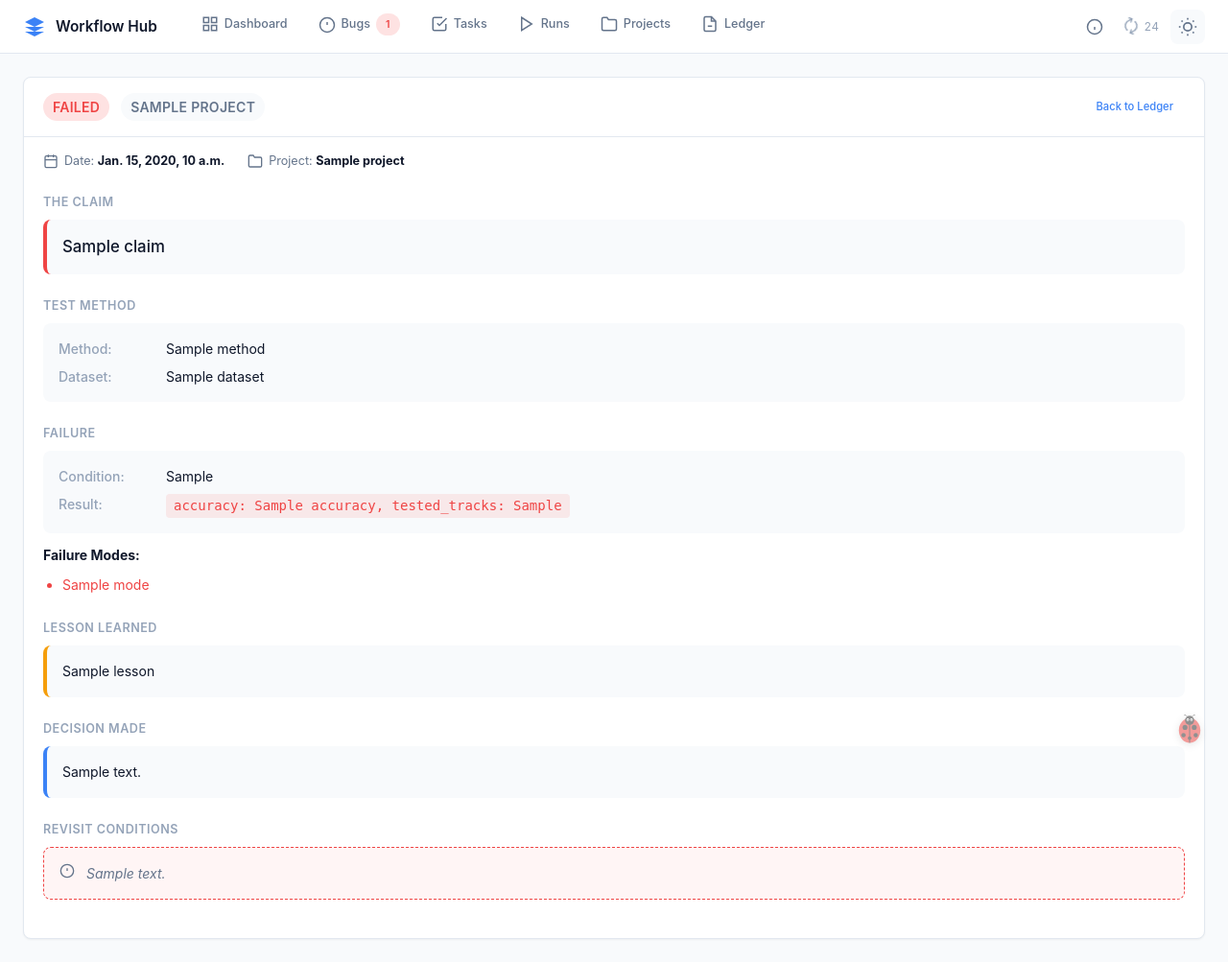
After one commit to metazen11/workflow-hub, a Django app: template app/templates/ledger_entry.html in a window 1280 px wide. The commit adds this page. Shown: the whole page at 96% size. Run offline with Django 4.2, Linux system fonts and the light colour scheme; the template is opened without the code that fills it: most values are stand-ins (such as "Sample title", 1, 10 or a date in 2020); some libraries are stand-ins or nearby versions.

Commit message:
feat: Add Failed Claims Ledger UI
- New ledger view at /ui/ledger/ for epistemic accountability
- Lists failed claims with project, date, failure modes
- Detail view shows full claim, test method, result, lesson, decision
- Ledger nav item added to main navigation
- First entry: BeatBridge downbeat accuracy claim
- Added PyYAML dependency for YAML parsing

```diff
--- a/app/templates/base.html
+++ b/app/templates/base.html
@@ -62,6 +62,14 @@
                             <path d="M22 19a2 2 0 0 1-2 2H4a2 2 0 0 1-2-2V5a2 2 0 0 1 2-2h5l2 3h9a2 2 0 0 1 2 2z"></path>
                         </svg>
                         Projects
+                    </a>
+                    <a href="/ui/ledger/" class="nav-item {% if active_page == 'ledger' %}active{% endif %}">
+                        <svg width="18" height="18" viewBox="0 0 24 24" fill="none" stroke="currentColor" stroke-width="2">
+                            <path d="M14 2H6a2 2 0 0 0-2 2v16a2 2 0 0 0 2 2h12a2 2 0 0 0 2-2V8z"></path>
+                            <polyline points="14 2 14 8 20 8"></polyline>
+                            <line x1="9" y1="15" x2="15" y2="15"></line>
+                        </svg>
+                        Ledger
                     </a>
                 </nav>
             </div>
--- /dev/null
+++ b/app/templates/ledger_entry.html
@@ -0,0 +1,212 @@
+{% extends "base.html" %}
+
+{% block title %}{{ entry.id }} - Failed Claims Ledger{% endblock %}
+{% block page_title %}{{ entry.id }}{% endblock %}
+
+{% block content %}
+<div class="card">
+    <div class="card-header" style="display: flex; justify-content: space-between; align-items: center;">
+        <div>
+            <span class="badge badge-danger" style="font-size: 1rem;">FAILED</span>
+            <span class="badge badge-secondary" style="font-size: 1rem; margin-left: 8px;">{{ entry.project }}</span>
+        </div>
+        <div>
+            <a href="/ui/ledger/" class="btn btn-sm">Back to Ledger</a>
+        </div>
+    </div>
+    <div class="card-body">
+        <!-- Meta -->
+        <div class="detail-meta" style="margin-bottom: 24px;">
+            <div class="detail-meta-item">
+                <svg width="16" height="16" viewBox="0 0 24 24" fill="none" stroke="currentColor" stroke-width="2">
+                    <rect x="3" y="4" width="18" height="18" rx="2" ry="2"></rect>
+                    <line x1="16" y1="2" x2="16" y2="6"></line>
+                    <line x1="8" y1="2" x2="8" y2="6"></line>
+                    <line x1="3" y1="10" x2="21" y2="10"></line>
+                </svg>
+                <span>Date: <strong>{{ entry.date }}</strong></span>
+            </div>
+            <div class="detail-meta-item">
+                <svg width="16" height="16" viewBox="0 0 24 24" fill="none" stroke="currentColor" stroke-width="2">
+                    <path d="M22 19a2 2 0 0 1-2 2H4a2 2 0 0 1-2-2V5a2 2 0 0 1 2-2h5l2 3h9a2 2 0 0 1 2 2z"></path>
+                </svg>
+                <span>Project: <strong>{{ entry.project }}</strong></span>
+            </div>
+        </div>
+
+        <!-- Claim -->
+        <div class="section">
+            <h4 class="section-title">The Claim</h4>
+            <div class="claim-box">
+                {{ entry.claim }}
+            </div>
+        </div>
+
+        <!-- Test -->
+        <div class="section">
+            <h4 class="section-title">Test Method</h4>
+            <div class="test-info">
+                <div class="info-row">
+                    <span class="info-label">Method:</span>
+                    <span class="info-value">{{ entry.test.method }}</span>
+                </div>
+                {% if entry.test.dataset %}
+                <div class="info-row">
+                    <span class="info-label">Dataset:</span>
+                    <span class="info-value">{{ entry.test.dataset }}</span>
+                </div>
+                {% endif %}
+            </div>
+        </div>
+
+        <!-- Failure -->
+        <div class="section">
+            <h4 class="section-title">Failure</h4>
+            <div class="failure-box">
+                <div class="info-row">
+                    <span class="info-label">Condition:</span>
+                    <span class="info-value">{{ entry.failure_condition }}</span>
+                </div>
+                <div class="info-row">
+                    <span class="info-label">Result:</span>
+                    <span class="info-value result-value">
+                        {% if entry.result.accuracy %}
+                        accuracy: {{ entry.result.accuracy }}{% if entry.result.tested_tracks %}, tested_tracks: {{ entry.result.tested_tracks }}{% endif %}
+                        {% else %}
+                        {{ entry.result }}
+                        {% endif %}
+                    </span>
+                </div>
+            </div>
+            {% if entry.failure_mode %}
+            <div class="failure-modes">
+                <strong>Failure Modes:</strong>
+                <ul>
+                    {% for mode in entry.failure_mode %}
+                    <li>{{ mode }}</li>
+                    {% endfor %}
+                </ul>
+            </div>
+            {% endif %}
+        </div>
+
+        <!-- Lesson -->
+        <div class="section">
+            <h4 class="section-title">Lesson Learned</h4>
+            <div class="lesson-box">
+                {{ entry.lesson }}
+            </div>
+        </div>
+
+        <!-- Decision -->
+        <div class="section">
+            <h4 class="section-title">Decision Made</h4>
+            <div class="decision-box">
+                {{ entry.decision }}
+            </div>
+        </div>
+
+        <!-- Revisit Conditions -->
+        <div class="section">
+            <h4 class="section-title">Revisit Conditions</h4>
+            <div class="revisit-box">
+                <svg width="16" height="16" viewBox="0 0 24 24" fill="none" stroke="currentColor" stroke-width="2" style="flex-shrink: 0;">
+                    <circle cx="12" cy="12" r="10"></circle>
+                    <line x1="12" y1="8" x2="12" y2="12"></line>
+                    <line x1="12" y1="16" x2="12.01" y2="16"></line>
+                </svg>
+                <span>{{ entry.revisit }}</span>
+            </div>
+        </div>
+    </div>
+</div>
+
+<style>
+.section {
+    margin-bottom: 24px;
+}
+.section-title {
+    font-size: 0.9rem;
+    font-weight: 600;
+    text-transform: uppercase;
+    letter-spacing: 0.5px;
+    color: var(--text-muted);
+    margin-bottom: 8px;
+}
+
+.claim-box {
+    font-size: 1.2rem;
+    font-weight: 500;
+    padding: 16px;
+    background: var(--bg-secondary);
+    border-radius: 8px;
+    border-left: 4px solid var(--danger);
+    line-height: 1.5;
+}
+
+.test-info,
+.failure-box {
+    background: var(--bg-secondary);
+    padding: 12px 16px;
+    border-radius: 8px;
+}
+.info-row {
+    display: flex;
+    gap: 12px;
+    padding: 4px 0;
+}
+.info-label {
+    font-weight: 500;
+    color: var(--text-muted);
+    min-width: 100px;
+}
+.info-value {
+    color: var(--text-primary);
+}
+.result-value {
+    font-family: monospace;
+    background: rgba(239, 68, 68, 0.1);
+    padding: 2px 8px;
+    border-radius: 4px;
+    color: var(--danger);
+}
+
+.failure-modes {
+    margin-top: 12px;
+}
+.failure-modes ul {
+    margin: 8px 0 0;
+    padding-left: 20px;
+}
+.failure-modes li {
+    color: var(--danger);
+    padding: 2px 0;
+}
+
+.lesson-box,
+.decision-box {
+    padding: 16px;
+    background: var(--bg-secondary);
+    border-radius: 8px;
+    line-height: 1.6;
+}
+.lesson-box {
+    border-left: 4px solid var(--warning);
+}
+.decision-box {
+    border-left: 4px solid var(--accent);
+}
+
+.revisit-box {
+    display: flex;
+    align-items: flex-start;
+    gap: 12px;
+    padding: 16px;
+    background: rgba(239, 68, 68, 0.05);
+    border: 1px dashed var(--danger);
+    border-radius: 8px;
+    color: var(--text-secondary);
+    font-style: italic;
+}
+</style>
+{% endblock %}
--- a/app/urls.py
+++ b/app/urls.py
@@ -14,6 +14,8 @@ urlpatterns = [
     path('ui/tasks/', ui.tasks_list, name='tasks_list'),
     path('ui/bugs/', ui.bugs_list, name='bugs_list'),
     path('ui/bugs/<int:bug_id>/', ui.bug_detail_view, name='bug_detail_view'),
+    path('ui/ledger/', ui.ledger_view, name='ledger'),
+    path('ui/ledger/<str:entry_id>/', ui.ledger_entry_view, name='ledger_entry'),
 
     # API
     path('api/status', api.api_status, name='api_status'),
--- a/requirements.txt
+++ b/requirements.txt
@@ -7,3 +7,4 @@ python-dotenv
 requests
 rich>=13.0.0
 cryptography>=41.0.0
+PyYAML>=6.0
```
Also changed, not shown: app/templates/ledger.html (added, +192 -0 lines), app/views/ui.py (+78 -0 lines), ledger/failed_claims.yaml (added, +9 -0 lines), ledger/failed_claims/FC-2026-001.yaml (added, +28 -0 lines), ledger/README.md (added).
